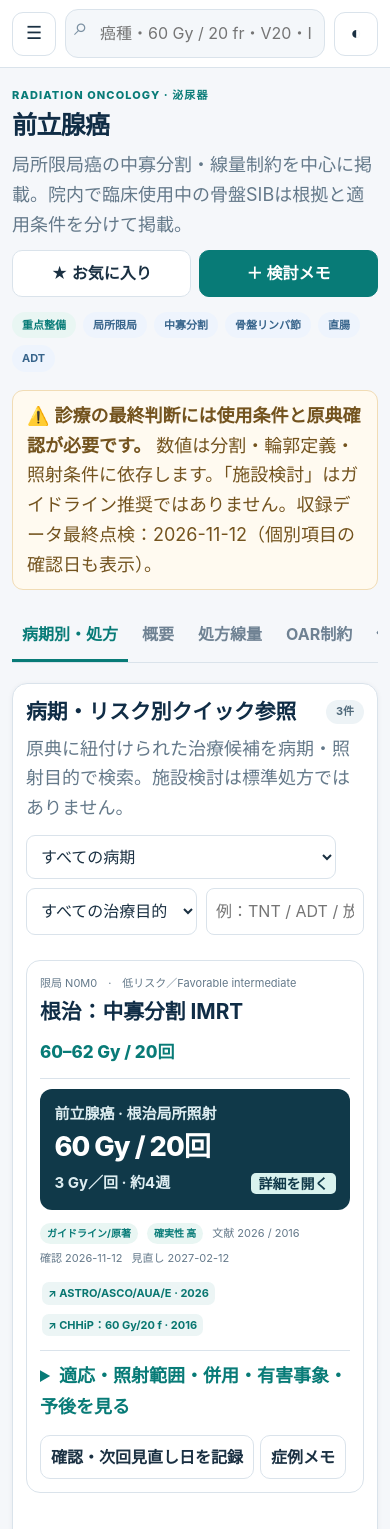
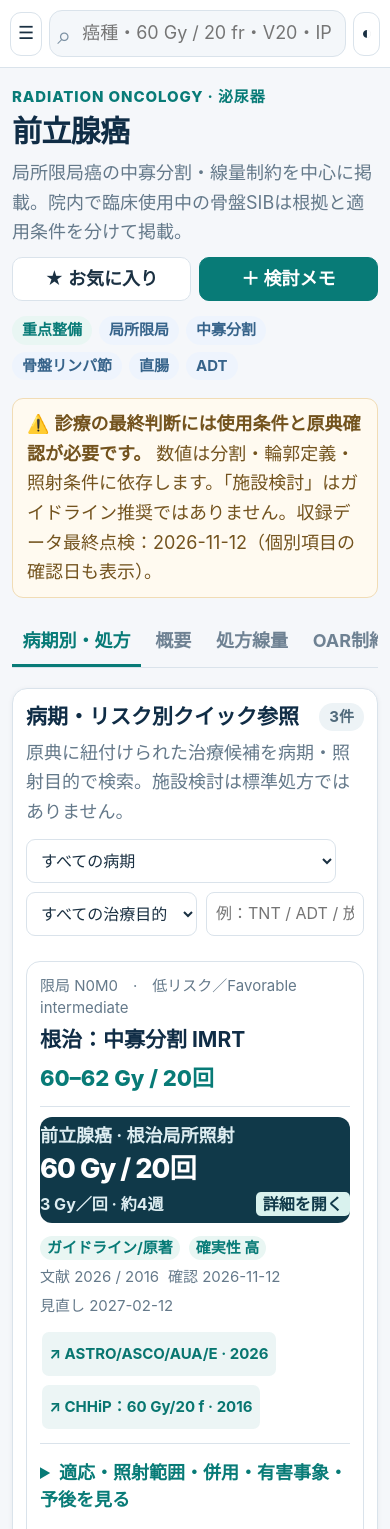
Before and after one commit to natsuya0815/rt-reference, a plain HTML site: page index.html in a window 390 px wide. Shown: the top 1529 px of the page. Drawn offline with Linux system fonts and the light colour scheme.

Commit message:
Increase first-screen and menu typography for RT Reference

```diff
--- a/index.html
+++ b/index.html
@@ -1,5 +1,5 @@
 <!doctype html>
-<html lang="ja">
+<html lang="ja" data-ui-release="20261121-font">
 <head>
 <meta charset="utf-8"><meta name="viewport" content="width=device-width, initial-scale=1, viewport-fit=cover">
 <meta name="theme-color" content="#102d46"><meta name="apple-mobile-web-app-capable" content="yes">
@@ -72,6 +72,42 @@ body{font-size:1.125rem;line-height:1.7;-webkit-text-size-adjust:100%;text-size-
 .rt-clinical-site{border-top:1px solid var(--stroke);margin-top:.8rem;padding-top:.7rem}
 @media(max-width:630px){.content{padding-inline:12px}.panel,.regimen,.evid-card{padding:13px}.tab{padding-inline:10px}.app,.stats,.info-grid{min-width:0}.stat{min-width:0;padding:11px}.head-actions .btn{flex:1 1 120px}.sidebar{max-width:90vw}.topbar .search-wrap{min-width:0}}
 @media print{body,.description,.notice,.panel-sub,.clean-list.minor,.regimen .detail,.info-banner,.note-summary,.article-lead,.article-chapter p,.article-chapter li,.evid-details p{font-size:11pt}.rt-clinical,.rt60{break-inside:avoid}}
+
+/* First-screen reading and navigation: set explicit sizes for legacy fixed-size selectors. */
+body{font-size:1.125rem;line-height:1.7}
+.page-title{font-size:clamp(1.875rem,4vw,2.5rem);line-height:1.25}
+.brand-name{font-size:1.25rem;line-height:1.3}
+.side-item,.side-add,.quick-nav button,.tab,.btn:not(.small),.search{font-size:1.125rem;line-height:1.35}
+.side-item,.side-add,.quick-nav button,.tab,.btn,.icon-btn,.search,.filters select,.filters input{min-height:44px}
+.sidebar,.side-item,.brand{min-width:0}.side-item,.side-add,.brand-name{overflow-wrap:anywhere}
+.brand-sub,.section-label,.side-footer,.crumb,.kicker,.stat span,.minor,.foot,.source-meta,.article-link-date,.article-breadcrumb,.article-reference,.article-ref-number,.note-meta,.review-row,.review-row span,.evid-meta,.evid-card .muted,.evid-card .minor,.oar-grid .evid-meta,.field label,.search-row small{font-size:.9375rem;line-height:1.5}
+.tab{padding-inline:.75rem}.kicker,.section-label{letter-spacing:.06em}
+.filters select,.filters input,.note-filter select,.field input,.field select,.field textarea,.btn.small{font-size:1rem;line-height:1.45}
+.evid-card h3,.panel-title,.article-link-title,.article-chapter h2{font-size:1.3125rem;line-height:1.4}
+.evid-dose,.regimen .value{font-size:1.375rem;line-height:1.35;overflow-wrap:anywhere}
+.clean-list.minor,.regimen .detail,.regimen .dose-note,.description,.panel-sub,.evid-details p,.brief-evidence p,.brief-evidence p.minor,.article-link-summary,.article-lead,.article-chapter p,.article-chapter li{font-size:1.125rem;line-height:1.65}
+.pill,.pill.mini,.ref{font-size:.9375rem;line-height:1.35;max-width:100%;white-space:normal;overflow-wrap:anywhere}
+.ref{min-height:44px;padding:.25rem .45rem}
+.rt60 .rt60-label,.rt60 .rt60-caption,.rt60 .rt60-open,.rt60 .rt60-close,.rt60 .rt60-small,.rt60 .rt60-section-label,.rt60 .rt60-tag{font-size:1rem}
+.rt-clinical-scope{font-size:1rem!important}
+.rt60 .rt60-label{font-size:1.125rem}.rt60 .rt60-dose{overflow-wrap:anywhere}
+.table-scroll table,.table-scroll th,.rt60 table th{font-size:.9375rem}
+.evid-card:not(.oar-grid)>details>summary,.rt-clinical>summary,.modal .btn,.quick-nav button{min-height:44px}
+.evid-card:not(.oar-grid)>details>summary{padding:.35rem 0}
+.evid-top>div,.head>div,.search-wrap,.icon-btn,.regimen .bottom,.note-meta,.evid-meta{min-width:0}
+.panel-title .pill,.evid-meta .pill{flex-shrink:0}
+@media(max-width:630px){
+ .topbar{gap:7px;padding-inline:10px}.search{padding-left:32px}.search-wrap:before{left:8px;top:4px}
+ .icon-btn{flex:0 0 auto;padding-inline:7px}
+ .tab{padding-inline:.65rem}.content{padding-inline:12px}
+ .evid-card,.panel,.dialog{overflow-wrap:anywhere}.field,.filters select,.filters input{min-width:0}
+ .head-actions .btn{padding-inline:.55rem}.evid-card:not(.oar-grid)>details>summary{line-height:1.5}
+ .evid-meta{gap:.4rem .55rem}
+}
+@media print{
+ body,.description,.panel-sub,.regimen .detail,.evid-details p,.article-lead,.article-chapter p,.article-chapter li{font-size:11pt}
+ .kicker,.evid-meta,.evid-card .minor,.ref,.pill,.pill.mini{font-size:9pt}
+}
 </style>
 </head>
 <body>
--- a/sw.js
+++ b/sw.js
@@ -1,4 +1,4 @@
-const CACHE_NAME='rt-reference-beta-v054-clinical-details-versioned-20261121';
+const CACHE_NAME='rt-reference-beta-v054-clinical-details-readable-20261121';
 const ASSETS=['./','./index.html','./data.js?v=0.5.4','./evidence.js?v=0.5.4','./rt-clinical-content.js?v=0.5.4','./breast-field-planner.html','./breast-field-logic.js','./clinical-calculators.html','./clinical-calculators.js','./dose-calculator.html','./dose-calculator.js','./manifest.webmanifest','./icon-192.png','./icon-512.png','./apple-touch-icon.png','./icon.svg'];
 self.addEventListener('install',event=>{
   event.waitUntil(caches.open(CACHE_NAME).then(cache=>cache.addAll(ASSETS)).then(()=>self.skipWaiting()));
```
